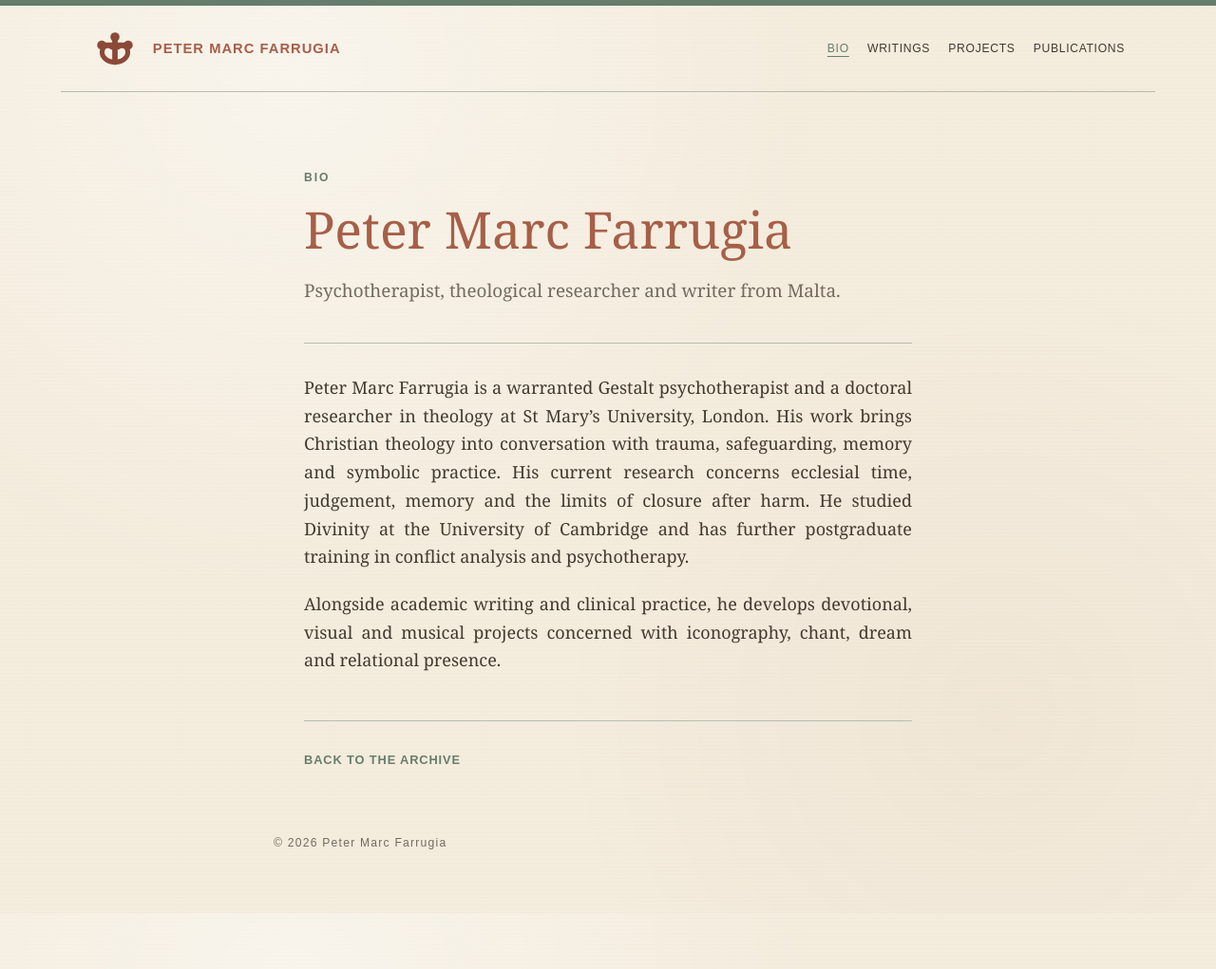
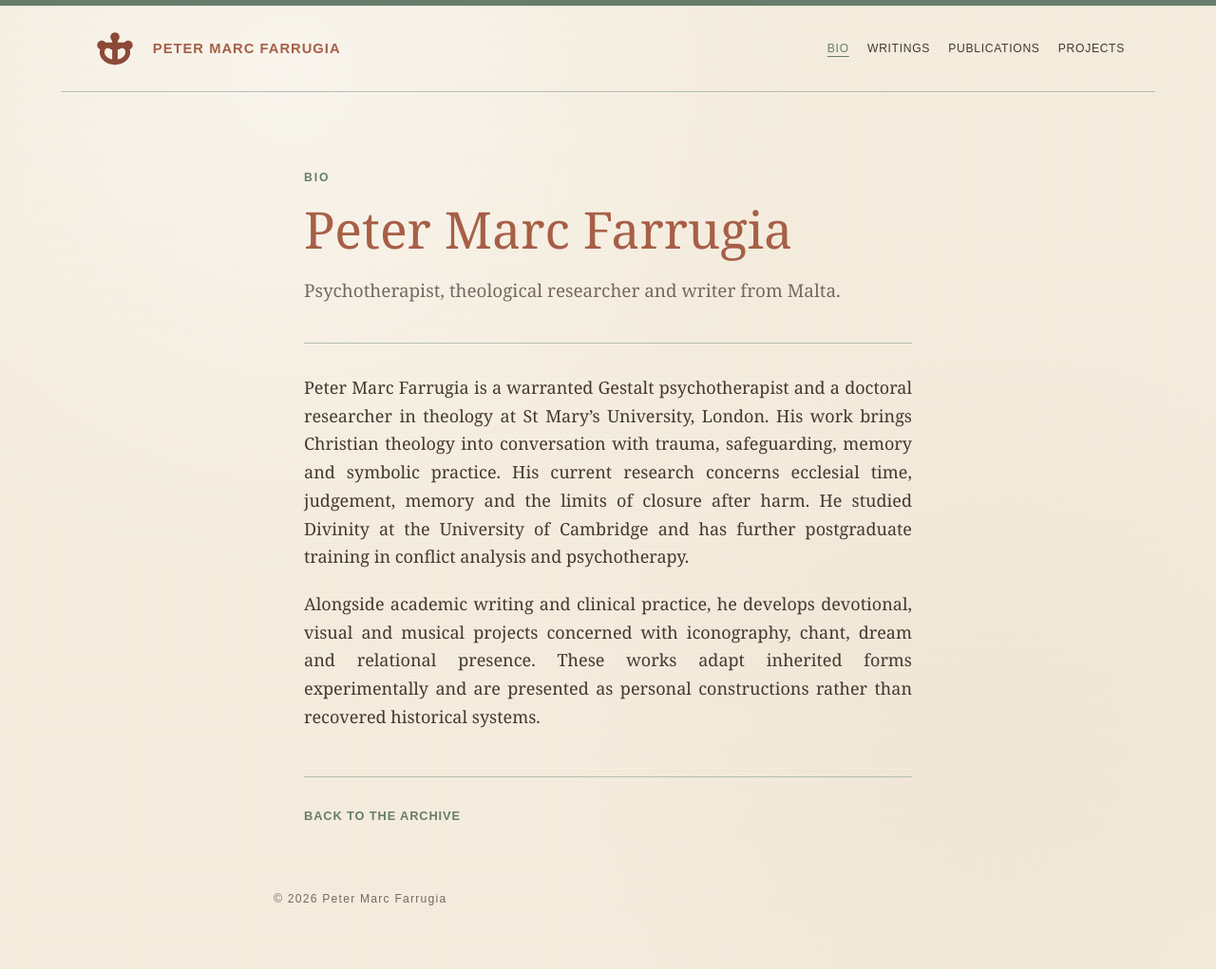
Before and after one commit to pytfarrugia-bit/pytfarrugia-bit.github.io, a Jekyll site: the page bio.html, which Jekyll copies as it is, in a window 1280 px wide. Shown: the whole page at 95% size. Built offline with Jekyll 4.4.1, drawn with Linux system fonts in a browser that asks for light colours.

Commit message:
Clarify inherited forms and constructions in bio

```diff
--- a/bio.html
+++ b/bio.html
@@ -17,8 +17,8 @@
     <nav aria-label="Main navigation">
       <a href="bio.html" aria-current="page">Bio</a>
       <a href="index.html#writings">Writings</a>
+      <a href="index.html#publications">Publications</a>
       <a href="index.html#projects">Projects</a>
-      <a href="index.html#publications">Publications</a>
     </nav>
   </header>
 
@@ -30,7 +30,7 @@
     <article class="prose">
       <p>Peter Marc Farrugia is a warranted Gestalt psychotherapist and a doctoral researcher in theology at St Mary’s University, London. His work brings Christian theology into conversation with trauma, safeguarding, memory and symbolic practice. His current research concerns ecclesial time, judgement, memory and the limits of closure after harm. He studied Divinity at the University of Cambridge and has further postgraduate training in conflict analysis and psychotherapy.</p>
 
-      <p>Alongside academic writing and clinical practice, he develops devotional, visual and musical projects concerned with iconography, chant, dream and relational presence.</p>
+      <p>Alongside academic writing and clinical practice, he develops devotional, visual and musical projects concerned with iconography, chant, dream and relational presence. These works adapt inherited forms experimentally and are presented as personal constructions rather than recovered historical systems.</p>
     </article>
 
     <p class="page-return"><a href="index.html">Back to the archive</a></p>
```
